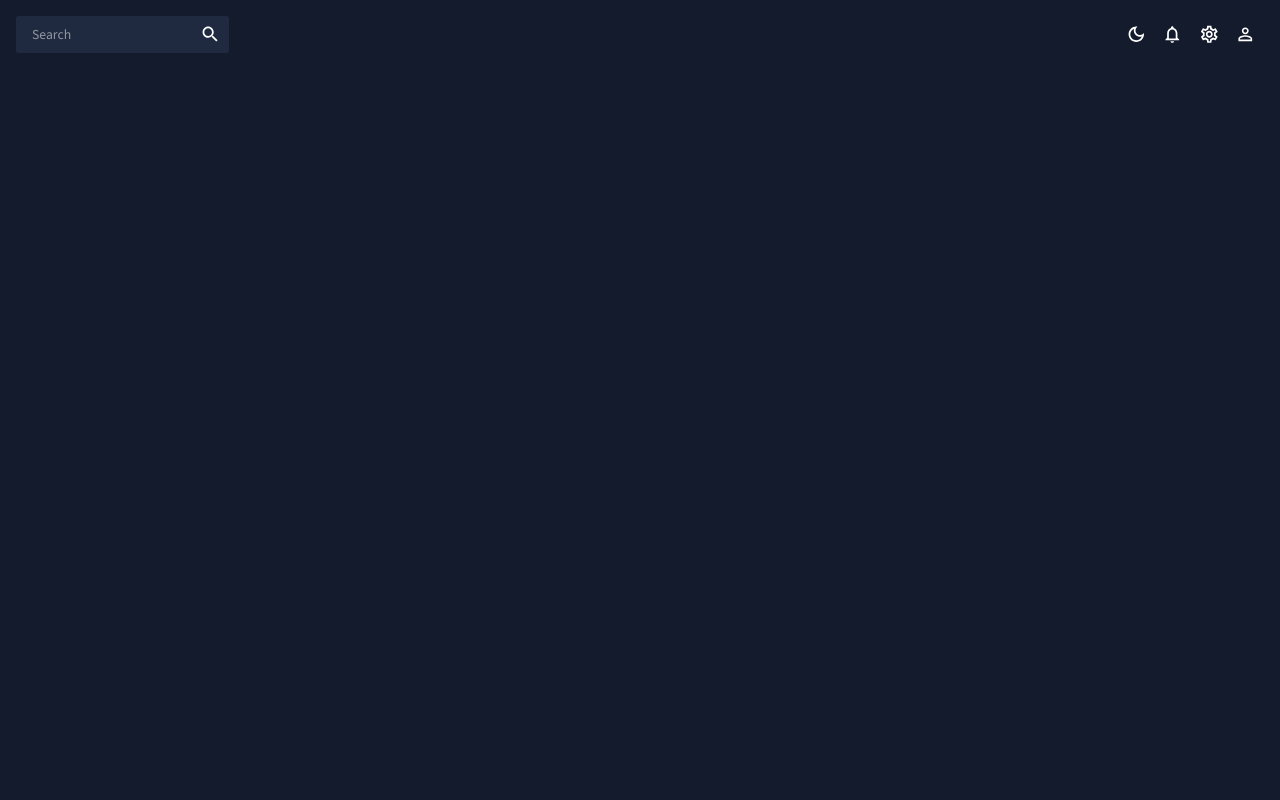
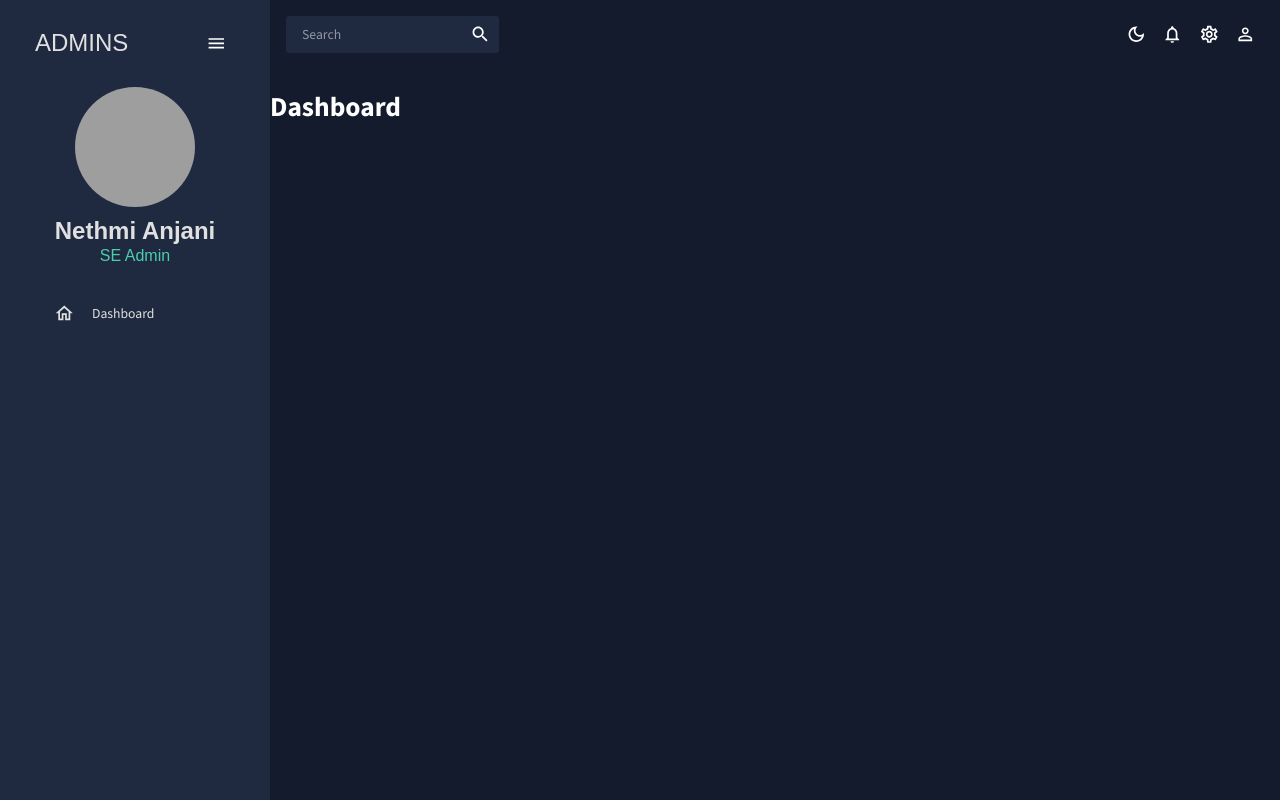
Before and after one commit to 99anjani/AdminDashBoard, a React (Create React App) app: page / in a window 1280 px wide. Built offline with nearby package versions, Linux system fonts and the light colour scheme; grey boxes are pictures that could not be loaded.

Commit message:
SideBar Development

```diff
--- a/package.json
+++ b/package.json
@@ -20,10 +20,11 @@
     "@testing-library/jest-dom": "^5.17.0",
     "@testing-library/react": "^13.4.0",
     "@testing-library/user-event": "^13.5.0",
+    "bootstrap": "^5.3.3",
     "formik": "^2.4.5",
     "react": "^18.2.0",
     "react-dom": "^18.2.0",
-    "react-pro-sidebar": "^1.1.0",
+    "react-pro-sidebar": "^0.7.1",
     "react-router-dom": "^6.22.1",
     "react-scripts": "5.0.1",
     "web-vitals": "^2.1.4",
--- a/src/App.js
+++ b/src/App.js
@@ -3,17 +3,23 @@ import { CssBaseline, ThemeProvider } from "@mui/material";
 import { Route,Routes } from "react-router-dom";
 import TopBar from "./Scenes/global/TopBar";
 import SideBar from "./Scenes/global/SideBar";
+import Dashboard from "./Scenes/dashboard";
+import { useState } from "react";
 
 function App() {
   const [theme, colorMode] = useMode();
-
+  const [isSidebar, setIsSidebar] = useState(true);
   return (
     <ColorModeContext.Provider value={colorMode}>
       <ThemeProvider theme={theme}>
         <CssBaseline />
-        <div className="App">
+        <div className="app">
+        <SideBar isSidebar={isSidebar} />
           <main className="content">
-            <TopBar />
+          <TopBar setIsSidebar={setIsSidebar} />
+          <Routes>
+              <Route path="/" element={<Dashboard />} />
+          </Routes>
           </main>
         </div>
       </ThemeProvider>
--- a/src/Scenes/dashboard/index.jsx
+++ b/src/Scenes/dashboard/index.jsx
@@ -0,0 +1,5 @@
+const Dashboard = () => {
+  return <h1> Dashboard</h1>;
+};
+
+export default Dashboard;
--- a/src/Scenes/global/SideBar.jsx
+++ b/src/Scenes/global/SideBar.jsx
@@ -1,5 +1,138 @@
+import { useState } from "react";
+import {
+  ProSidebar as LocalProSidebar,
+  Menu,
+  MenuItem,
+} from "react-pro-sidebar";
+import "react-pro-sidebar/dist/css/styles.css";
+import { Box, colors, IconButton, Typography, useTheme } from "@mui/material";
+import { Link } from "react-router-dom";
+import { tokens } from "../../theme";
+import HomeOutlinedIcon from "@mui/icons-material/HomeOutlined";
+// import PeopleOutlinedIcon from "@mui/icons-material/PeopleOutlined";
+// import ContactsOutlinedIcon from "@mui/icons-material/ContactsOutlined";
+// import ReceiptOutlinedIcon from "@mui/icons-material/ReceiptOutlined";
+// import PersonOutlinedIcon from "@mui/icons-material/PersonOutlined";
+// import CalendarMonthOutlinedIcon from "@mui/icons-material/CalendarMonthOutlined";
+// import HelpOutlinedIcon from "@mui/icons-material/HelpOutlined";
+// import PieChartOutlineOutlinedIcon from "@mui/icons-material/PieChartOutlineOutlined";
+// import BarChartOutlinedIcon from "@mui/icons-material/BarChartOutlined";
+// import TimelineOutlinedIcon from "@mui/icons-material/TimelineOutlined";
+import MenuOutlinedIcon from "@mui/icons-material/MenuOutlined";
+// import MapOutlinedIcon from "@mui/icons-material/MapOutlined";
+import UserImage from "../../Assets/User.jpg";
+const Item = ({ title, to, icon, selected, setSelected }) => {
+  const theme = useTheme();
+  const colors = tokens(theme.palette.mode);
+  return (
+    <MenuItem
+      active={selected === title}
+      style={{
+        color: colors.grey[100],
+      }}
+      onClick={() => setSelected(title)}
+      icon={icon}
+    >
+      <Typography>{title}</Typography>
+      <Link to={to} />
+    </MenuItem>
+  );
+};
 const SideBar = () => {
-    return ( <div>Side Bar</div> );
-}
+  const theme = useTheme();
+  const colors = tokens(theme.palette.mode);
+  const [isCollapsed, setIsCollapsed] = useState(false);
+  const [selected, setSelected] = useState("Dashboard");
+
+  return (
+    <Box
+      sx={{
+        "& .pro-sidebar-inner": {
+          background: `${colors.primary[400]} !important`,
+        },
+        "& .pro-icon-wrapper": {
+          backgroundColor: "transparent !important",
+        },
+
+        "& .pro-inner-item": {
+          padding: "5px 35px 5px 20px !important",
+        },
+        "& .pro-inner-item:hover": {
+          color: "#868dfb !important",
+        },
+        "& .pro-inner-item:active": {
+          color: "#6870fa !important",
+        },
+      }}
+    >
+      <LocalProSidebar collapsed={isCollapsed}>
+        <Menu iconShape="square">
+          {/* LOGO & MENU ICON */}
+
+          <MenuItem
+            onClick={() => setIsCollapsed(!isCollapsed)}
+            icon={isCollapsed ? <MenuOutlinedIcon /> : undefined}
+            style={{
+              margin: "10px 0 20px 0",
+              color: colors.grey[100],
+            }}
+          >
+            {!isCollapsed && (
+              <Box
+                display="flex"
+                justifyContent="space-between"
+                alignItems="center"
+                ml="15px"
+              >
+                <Typography variant="h3" color={colors.grey[100]}>
+                  ADMINS
+                </Typography>
+                <IconButton onClick={() => setIsCollapsed(!isCollapsed)}>
+                  <MenuOutlinedIcon />
+                </IconButton>
+              </Box>
+            )}
+          </MenuItem>
+
+          {!isCollapsed && (
+            <Box mb="25px">
+              <Box display="flex" justifyContent="center" alignItems="center">
+                <img
+                  alt="profile-user"
+                  width="120px"
+                  height="120px"
+                  src={UserImage}
+                  style={{ cursor: "pointer", borderRadius: "50%" }}
+                />
+              </Box>
+              <Box textAlign="center">
+                <Typography
+                  variant="h3"
+                  color={colors.grey[100]}
+                  fontWeight="bold"
+                  sx={{ m: "10px 0 0 0" }}
+                >
+                  Nethmi Anjani
+                </Typography>
+                <Typography variant="h5" color={colors.greenAccent[500]}>
+                  SE Admin
+                </Typography>
+              </Box>
+            </Box>
+          )}
+          <Box paddingLeft={isCollapsed ? undefined : "10%"}>
+            <Item
+              title="Dashboard"
+              to="/"
+              icon={<HomeOutlinedIcon />}
+              selected={selected}
+              setSelected={setSelected}
+            />
+          </Box>
+        </Menu>
+      </LocalProSidebar>
+    </Box>
+  );
+};
 
 export default SideBar;
--- a/src/index.js
+++ b/src/index.js
@@ -2,11 +2,14 @@ import React from 'react';
 import ReactDOM from 'react-dom/client';
 import './index.css';
 import App from './App';
+import { BrowserRouter } from 'react-router-dom';
 
 
 const root = ReactDOM.createRoot(document.getElementById('root'));
 root.render(
   <React.StrictMode>
-    <App />
+    <BrowserRouter>
+      <App />
+    </BrowserRouter>
   </React.StrictMode>
 );
```
Also changed, not shown: 2 other files (tests, documents, lock files or other folders).
